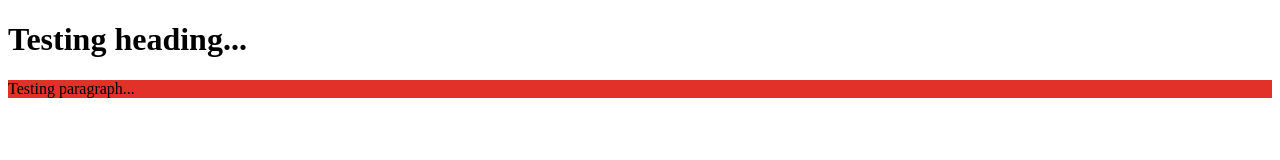
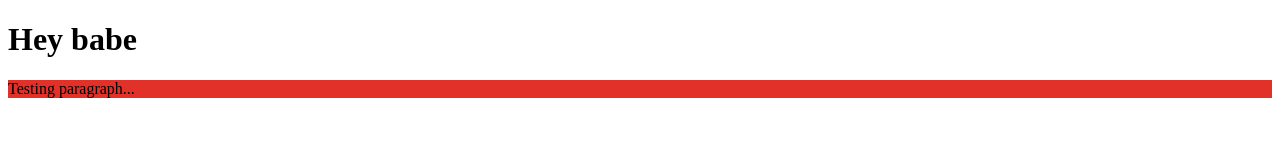
Before and after one commit to jcbrvng/jcbrvng.github.io, a plain HTML site: page index.html in a window 1280 px wide. Drawn offline with Linux system fonts and the light colour scheme.

Commit message:
Update index.html
Testing

```diff
--- a/index.html
+++ b/index.html
@@ -5,7 +5,7 @@
         <link rel="stylesheet" href="https://jcbrvng.github.io/styles.css">
     </head>
     <body>
-        <h1>Testing heading...</h1>
+        <h1>Hey babe</h1>
         <p>Testing paragraph...</p>
     </body>
 </html>
```
